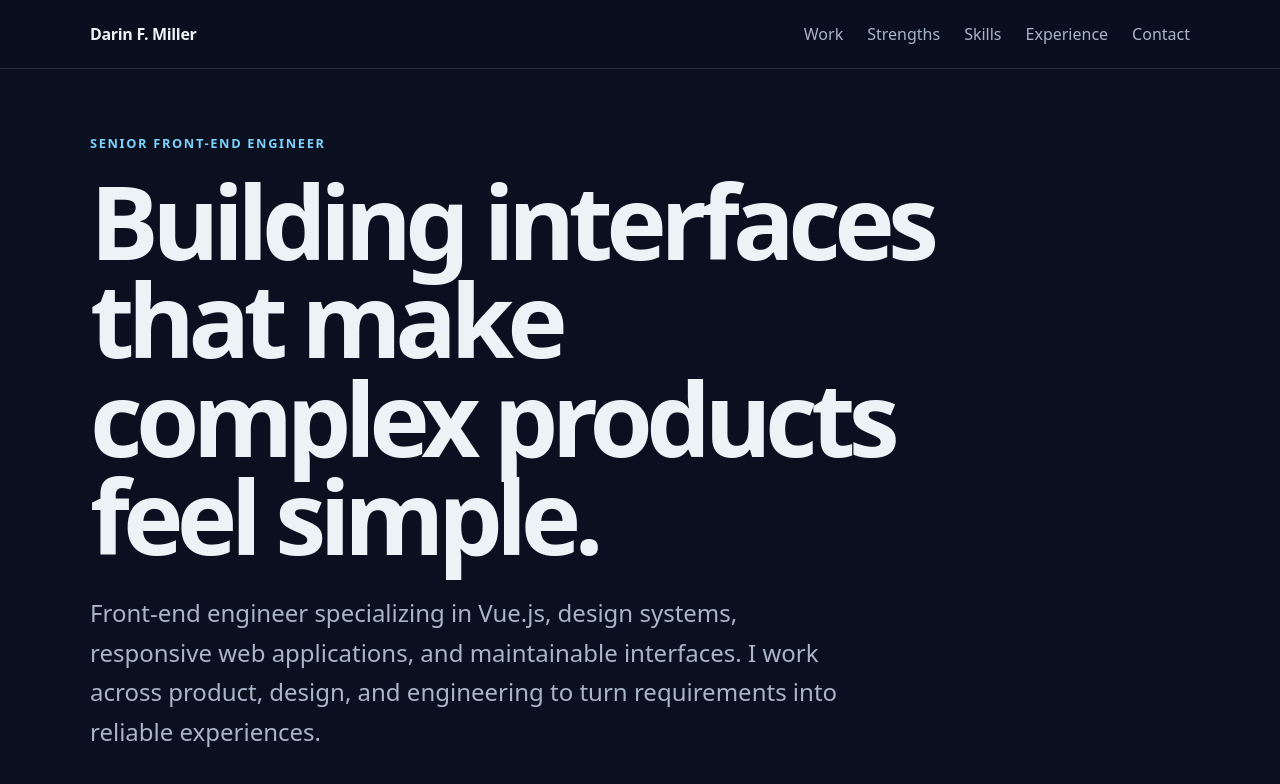
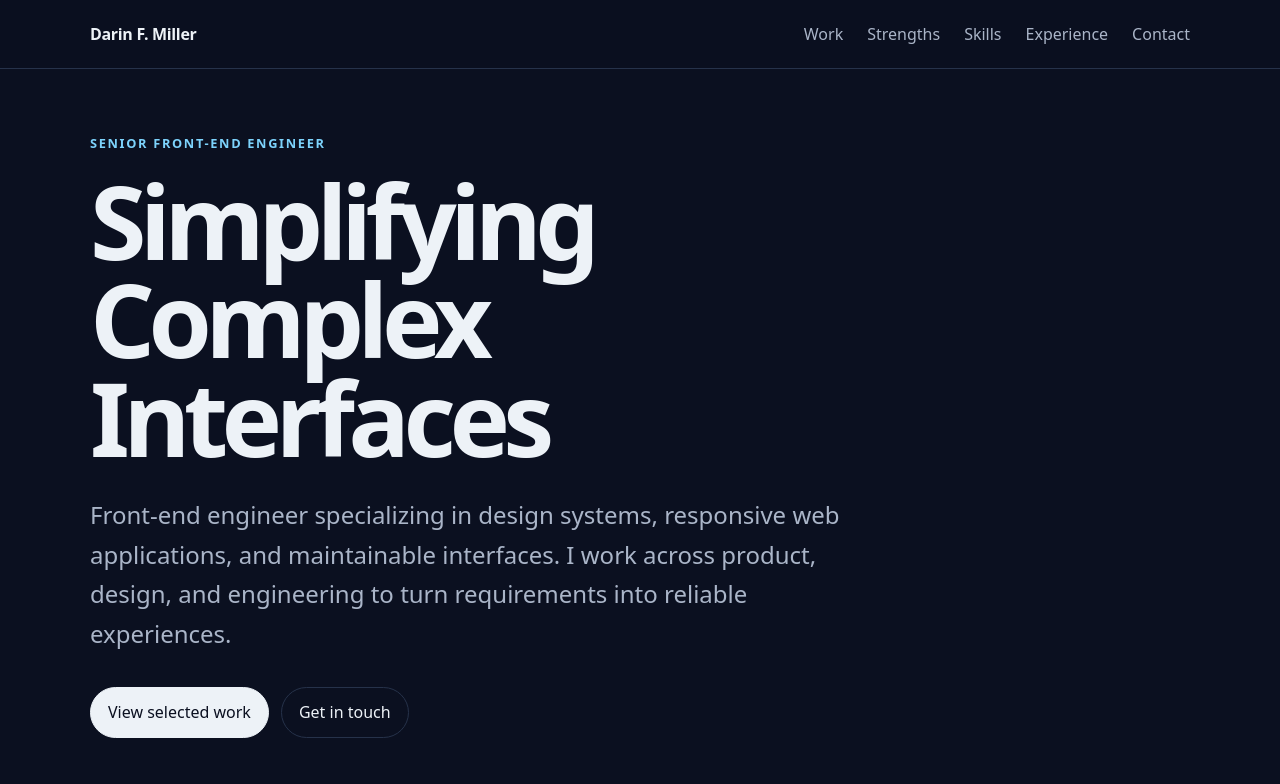
Before and after one commit to dfmiller/darin-portfolio, a Vue app: page / in a window 1280 px wide. Shown: the top 784 px of the page. Built offline with nearby package versions, Linux system fonts and the light colour scheme.

Commit message:
update text

```diff
--- a/src/App.vue
+++ b/src/App.vue
@@ -7,10 +7,10 @@
         <div class="wrap">
           <div class="eyebrow">Senior Front-End Engineer</div>
 
-          <h1>Building interfaces that make complex products feel simple.</h1>
+          <h1>Simplifying Complex Interfaces</h1>
 
           <p class="lead">
-            Front-end engineer specializing in Vue.js, design systems,
+            Front-end engineer specializing in design systems,
             responsive web applications, and maintainable interfaces. I work
             across product, design, and engineering to turn requirements into
             reliable experiences.
```
Also changed, not shown: 1 other file (tests, documents, lock files or other folders).
